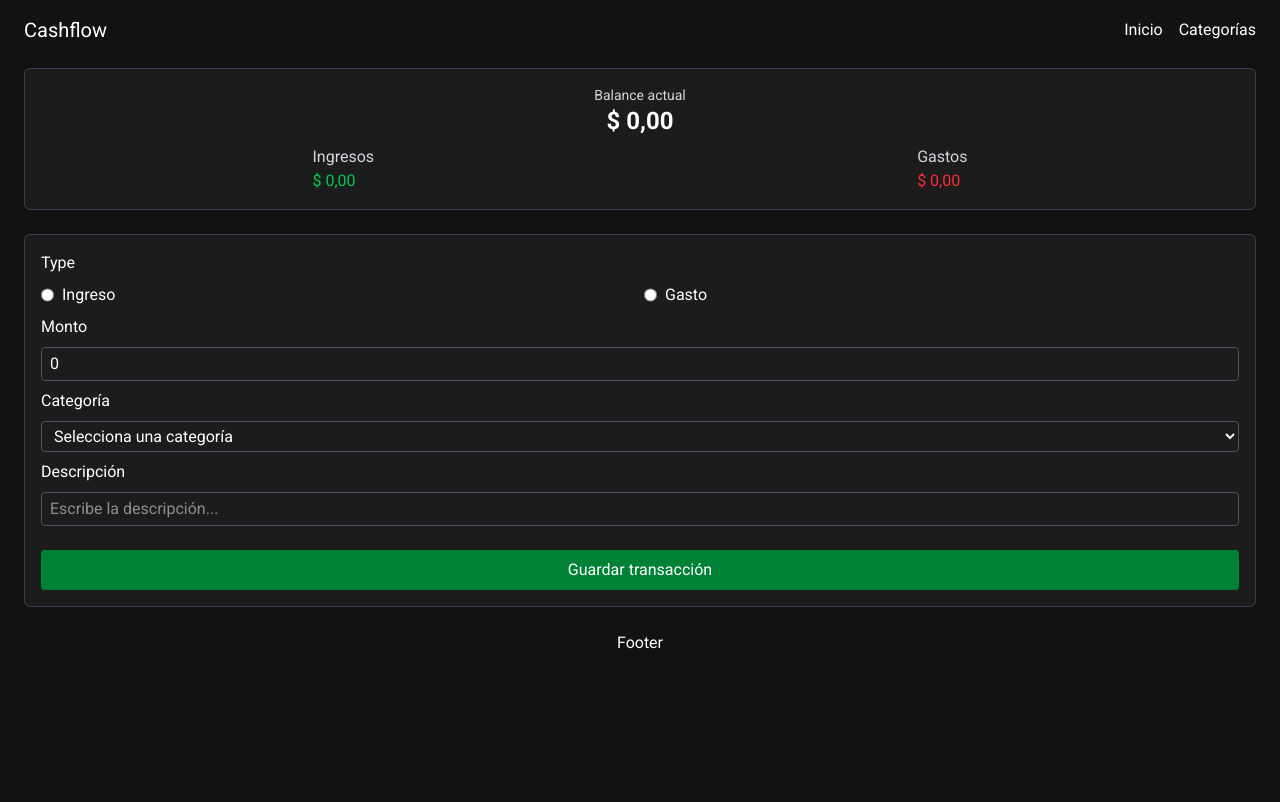
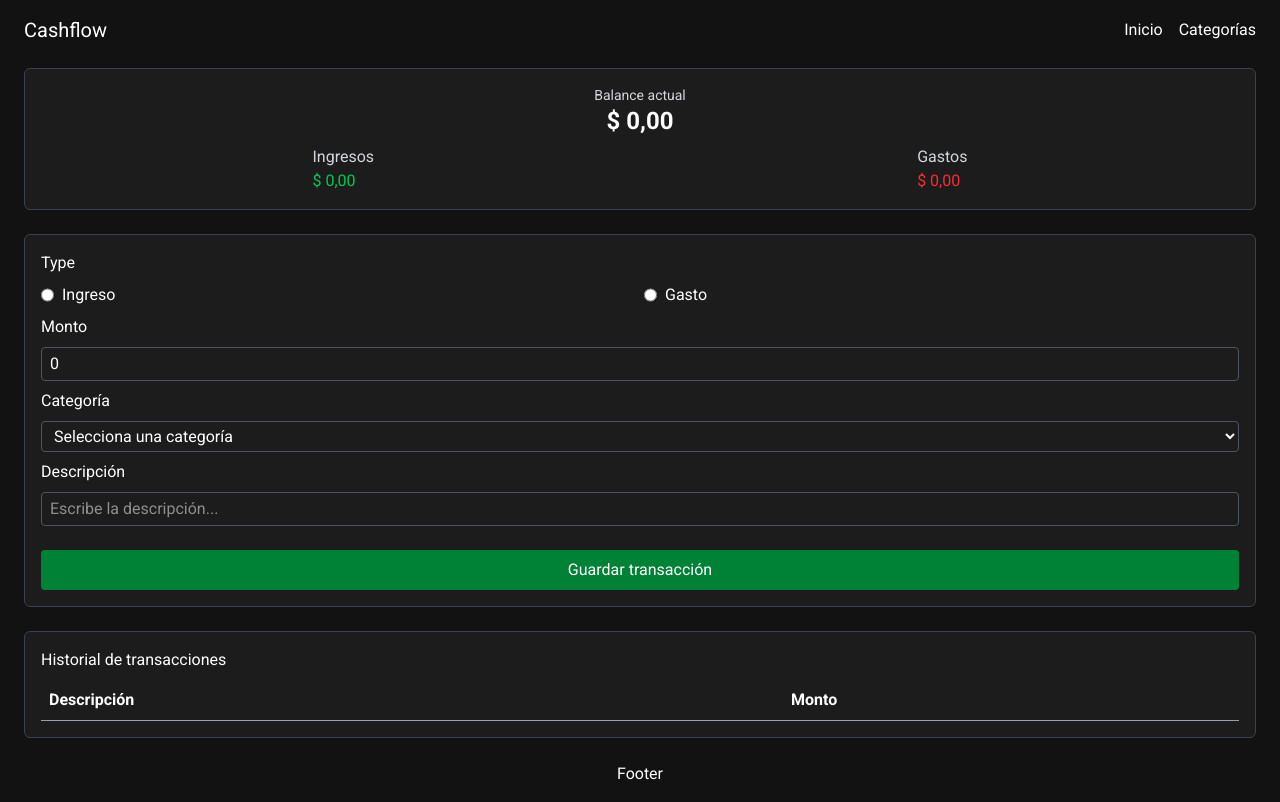
Before and after one commit to olicodea/cashflow-front, a React (Vite) app: page / in a window 1280 px wide. Built offline with nearby package versions, Linux system fonts and the light colour scheme.

Commit message:
feat(history): Mostrar el historial de transacciones

```diff
--- a/src/App.jsx
+++ b/src/App.jsx
@@ -1,6 +1,6 @@
 import AddTransaction from "./components/AddTransaction";
 import CurrentBalance from "./components/CurrentBalance";
-import TransactionHistory from "./components/TransactionHistory";
+import { TransactionHistory } from "./components/TransactionHistory";
 import DataProvider from "./context/DataProvider";
 import MainLayout from "./layouts/MainLayout";
 
@@ -10,7 +10,7 @@ function App() {
             <MainLayout>
                 <CurrentBalance />
                 <AddTransaction />
-                {/* <TransactionHistory /> */}
+                <TransactionHistory />
             </MainLayout>
         </DataProvider>
     );
--- a/src/components/TransactionHistory.jsx
+++ b/src/components/TransactionHistory.jsx
@@ -1,5 +1,35 @@
-function TransactionHistory() {
-    return <div>TransactionHistory</div>;
+import { useData } from "../context/DataContext";
+import { formatCurrency } from "../utils/currency";
+import Card from "./Card";
+
+export function TransactionHistory() {
+    const { transactions } = useData();
+
+    return (
+        <Card>
+            <h2>Historial de transacciones</h2>
+
+            <table className="table-auto">
+                <thead className="border-b-1 border-gray-400">
+                    <tr>
+                        <th className="text-left p-2">Descripción</th>
+                        <th className="text-left p-2">Monto</th>
+                    </tr>
+                </thead>
+                <tbody>
+                    {transactions.map((transaction) => (
+                        <tr
+                            key={transaction.id}
+                            className="border-b-1 border-gray-600"
+                        >
+                            <td className="p-2">{transaction.description}</td>
+                            <td className="p-2">
+                                {formatCurrency(transaction.amount)}
+                            </td>
+                        </tr>
+                    ))}
+                </tbody>
+            </table>
+        </Card>
+    );
 }
-
-export default TransactionHistory;
```
